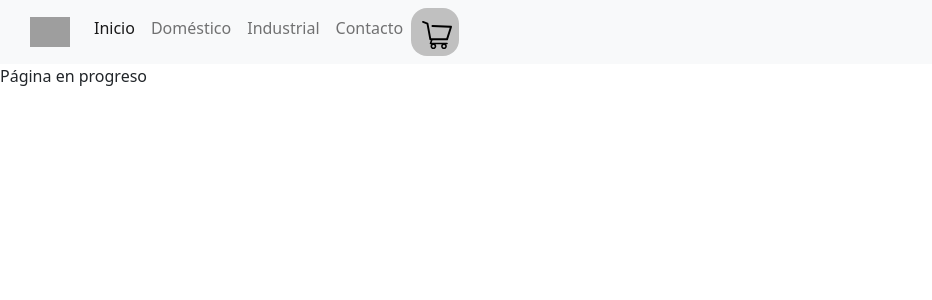
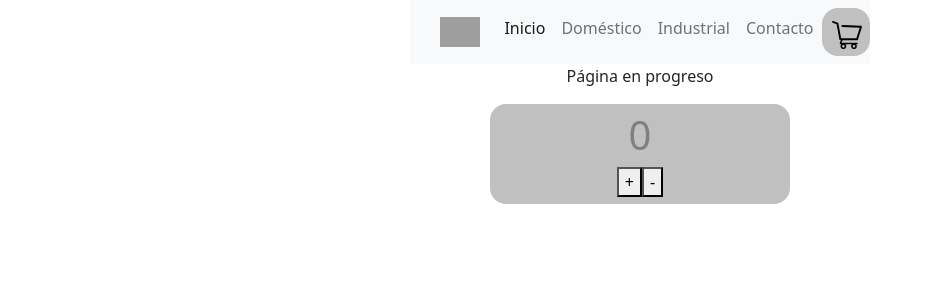
Before and after one commit to santiamm1/ReactApp, a React (Create React App) app in the folder react-coder/: page / in a window 1280 px wide. Shown: the top 300 px of the page, without its empty margins (0-932 px from the left). Built offline with nearby package versions, Linux system fonts and the light colour scheme; grey boxes are pictures that could not be loaded.

Commit message:
coder090921

```diff
--- a/react-coder/src/App.css
+++ b/react-coder/src/App.css
@@ -1,3 +1,10 @@
+body{
+  display: flex;
+  flex-direction: column;
+  justify-content: center;
+  align-items: center;
+}
+
 .navbar-brand {
   padding-left: 30px;
 }
@@ -15,3 +22,20 @@ li a img {
   margin-top: 40%;
   margin-left: 35%;
 }
+p{
+  width: 100%;
+}
+.ItemList{
+  display: block;
+  width: max-content;
+}
+#countbox {
+  display: flex;
+  flex-direction: column;
+  justify-content: center;
+  align-items: center;
+  background-color: silver;
+  border-radius: 1rem;
+  width: 300px;
+  height: 100px;
+}
--- a/react-coder/src/App.js
+++ b/react-coder/src/App.js
@@ -1,8 +1,10 @@
 import './App.css';
 import 'bootstrap/dist/css/bootstrap.min.css';
 import 'bootstrap/dist/js/bootstrap.min.js';
+import React, {Component, useState } from 'react';
 import NavBar from './components/NavBar'
 import ItemListContainer from './components/ItemListContainer';
+import ItemCount from './components/ItemCount'
 
 const App = () => {
   return (
@@ -11,10 +13,15 @@ const App = () => {
         <NavBar/>
       </header>
       <body>
-        <ItemListContainer/>
+        <div>
+          <ItemListContainer/>
+        </div>
+        <div>
+          <ItemCount/>
+        </div>
       </body>
     </div>
-  );
+  )
 }
 
-export default App;
+export default App
--- /dev/null
+++ b/react-coder/src/components/ItemCount.js
@@ -0,0 +1,33 @@
+import React, {Component, useState } from 'react';
+
+const ItemCount = () => {
+
+    const stock = 20;
+
+    const max = () =>{
+        if (count >= stock) {
+        console.log('Stock máximo')
+        } else {
+        setCount( count + 1)
+        }
+    };
+    const [count, setCount] = useState(0);
+    const subtract = () =>{
+        if(count <= 0) {
+        console.log('0')
+        } else {
+        setCount(count - 1)
+        }
+    };
+    return(
+        <div id="countbox">
+            <h1 clasName= "number" style={{color: "grey"}}>{count}</h1>
+            <div id="controller">
+                <button clasName="max" onClick={max}>+</button>
+                <button clasName="subtract" onClick={subtract}>-</button>
+            </div>
+        </div>
+    )
+}
+
+export default ItemCount
```
